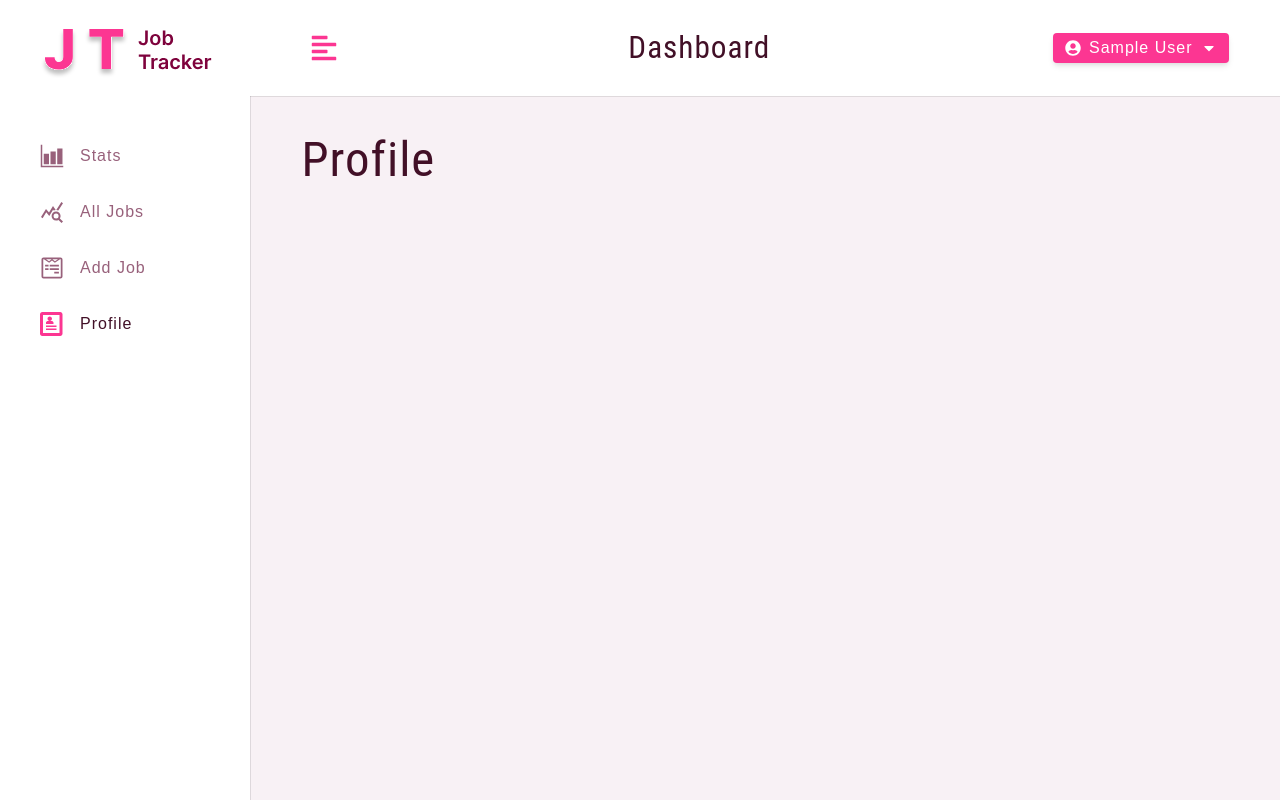
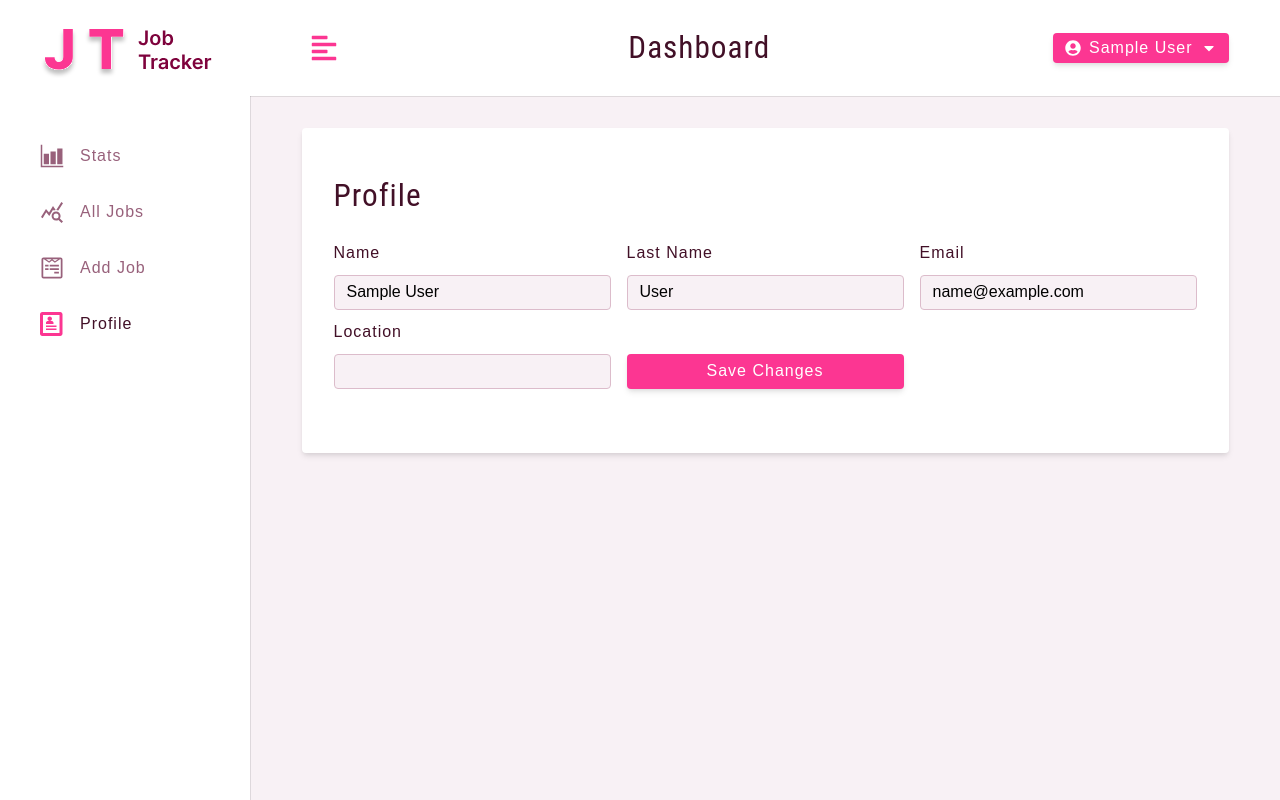
Before and after one commit to Katiao/jobTracker, a React (Create React App) app: page /profile in a window 1280 px wide. Built offline with nearby package versions, Linux system fonts and the light colour scheme; sample sign-in values are in the browser's storage.

Commit message:
Add profile page and fix type

```diff
--- /dev/null
+++ b/src/assets/wrappers/DashboardFormPage.ts
@@ -0,0 +1,68 @@
+import styled from 'styled-components'
+
+const Wrapper = styled.section`
+  border-radius: var(--borderRadius);
+  width: 100%;
+  background: var(--white);
+  padding: 3rem 2rem 4rem;
+  box-shadow: var(--shadow-2);
+  h3 {
+    margin-top: 0;
+  }
+  .form {
+    margin: 0;
+    border-radius: 0;
+    box-shadow: none;
+    padding: 0;
+    max-width: 100%;
+    width: 100%;
+  }
+  .form-row {
+    margin-bottom: 0;
+  }
+  .form-center {
+    display: grid;
+    row-gap: 0.5rem;
+  }
+  .form-center button {
+    align-self: end;
+    height: 35px;
+    margin-top: 1rem;
+  }
+  .btn-container {
+    display: grid;
+    grid-template-columns: 1fr 1fr;
+    column-gap: 1rem;
+    align-self: flex-end;
+    margin-top: 0.5rem;
+    button {
+      height: 35px;
+    }
+  }
+  .clear-btn {
+    background: var(--grey-500);
+  }
+  .clear-btn:hover {
+    background: var(--black);
+  }
+  @media (min-width: 992px) {
+    .form-center {
+      grid-template-columns: 1fr 1fr;
+      align-items: center;
+      column-gap: 1rem;
+    }
+    .btn-container {
+      margin-top: 0;
+    }
+  }
+  @media (min-width: 1120px) {
+    .form-center {
+      grid-template-columns: 1fr 1fr 1fr;
+    }
+    .form-center button {
+      margin-top: 0;
+    }
+  }
+`
+
+export default Wrapper
--- a/src/components/FormRow.tsx
+++ b/src/components/FormRow.tsx
@@ -16,7 +16,7 @@ export const FormRow = ({
   return (
     <div className="form-row">
       <label htmlFor={name} className="form-label">
-        {name}
+        {labelText || name}
       </label>
 
       <input
--- a/src/features/user/userSlice.ts
+++ b/src/features/user/userSlice.ts
@@ -20,11 +20,18 @@ const initialState: InitiaState = {
   user: getUserFromLocalStorage(),
 };
 
+type RequestResponse = {
+  user: MODEL__user;
+};
+
 export const registerUser = createAsyncThunk(
   "user/registerUser",
   async (user: MODEL__NonMember, thunkAPI) => {
     try {
-      const resp = await customFetch.post<InitiaState>("/auth/register", user);
+      const resp = await customFetch.post<RequestResponse>(
+        "/auth/register",
+        user
+      );
       return resp.data;
     } catch (error: any) {
       return thunkAPI.rejectWithValue(error.response.data.msg);
@@ -37,7 +44,7 @@ export const loginUser = createAsyncThunk(
   "user/loginUser",
   async (user: MODEL__Member, thunkAPI) => {
     try {
-      const resp = await customFetch.post<InitiaState>("/auth/login", user);
+      const resp = await customFetch.post<RequestResponse>("/auth/login", user);
       return resp.data;
     } catch (error: any) {
       return thunkAPI.rejectWithValue(error.response.data.msg);
@@ -69,7 +76,7 @@ const userSlice = createSlice({
           state.isLoading = false;
           state.user = user;
           addUserToLocalStorage(user);
-          toast.success(`Hello There ${user?.name}`);
+          toast.success(`Hello There ${user.name}`);
         }
       ),
       builder.addCase(registerUser.rejected, (state, action) => {
--- a/src/pages/dashboard/Profile.tsx
+++ b/src/pages/dashboard/Profile.tsx
@@ -1,3 +1,74 @@
+import { useState } from "react";
+import { useDispatch, useSelector } from "react-redux";
+import { toast } from "react-toastify";
+import { FormRow } from "../../components";
+import Wrapper from "../../assets/wrappers/DashboardFormPage";
+import { MODEL__user } from "../../types";
+
 export const Profile = () => {
-  return <h1>Profile</h1>;
+  //TODO: fix type
+  //@ts-ignore
+  const { isLoading, user } = useSelector((store) => store.user);
+  //const dispatch = useDispatch();
+
+  const [userData, setUserData] = useState<Omit<MODEL__user, "token">>({
+    name: user?.name || "",
+    email: user?.email || "",
+    lastName: user?.lastName || "",
+    location: user?.location || "",
+  });
+
+  const handleSubmit = (e: React.FormEvent<HTMLFormElement>) => {
+    e.preventDefault();
+    const { name, email, lastName, location } = userData;
+
+    if (!name || !email || !lastName || !location) {
+      toast.error("Please Fill Out All Fields");
+      return;
+    }
+  };
+
+  const handleChange = (e: React.ChangeEvent<HTMLInputElement>) => {
+    const name = e.target.name;
+    const value = e.target.value;
+    setUserData({ ...userData, [name]: value });
+  };
+  return (
+    <Wrapper>
+      <form className="form" onSubmit={handleSubmit}>
+        <h3>profile</h3>
+
+        <div className="form-center">
+          <FormRow
+            type="text"
+            name="name"
+            value={userData.name}
+            handleChange={handleChange}
+          />
+          <FormRow
+            type="text"
+            labelText="last name"
+            name="lastName"
+            value={userData.lastName}
+            handleChange={handleChange}
+          />
+          <FormRow
+            type="email"
+            name="email"
+            value={userData.email}
+            handleChange={handleChange}
+          />
+          <FormRow
+            type="text"
+            name="location"
+            value={userData.location}
+            handleChange={handleChange}
+          />
+          <button className="btn btn-block" type="submit" disabled={isLoading}>
+            {isLoading ? "Please Wait..." : "save changes"}
+          </button>
+        </div>
+      </form>
+    </Wrapper>
+  );
 };
```
